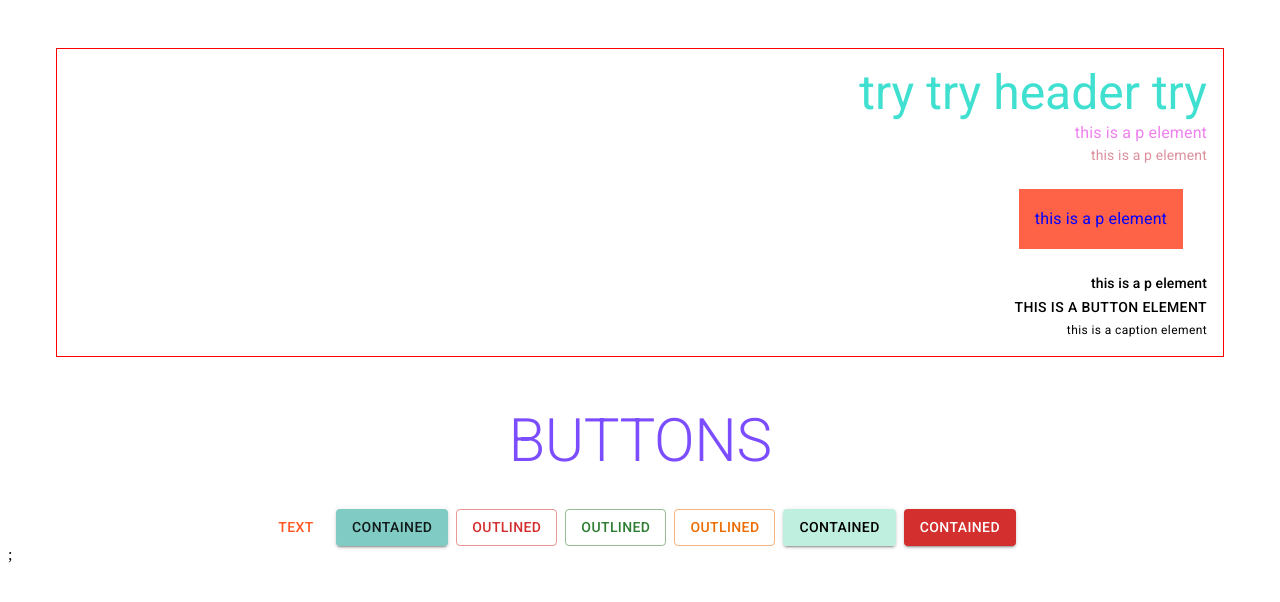
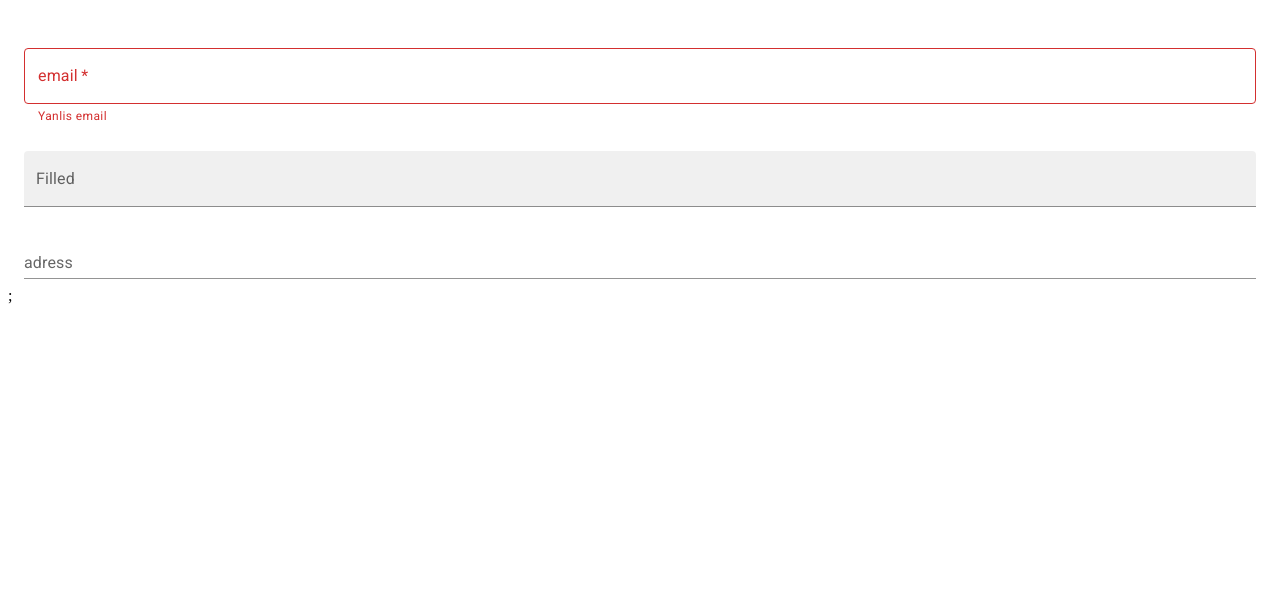
Before and after one commit to psyBeth/rc19-material-ui, a React (Create React App) app: page / in a window 1280 px wide. Shown: the top 602 px of the page. Built offline with nearby package versions, Linux system fonts and the light colour scheme.

Commit message:
text field

```diff
--- /dev/null
+++ b/src/components/TextFieldComp.jsx
@@ -0,0 +1,44 @@
+import Container from "@mui/material/Container";
+import TextField from "@mui/material/TextField";
+import { useState } from "react";
+
+const TextFieldComp = () => {
+
+    const [err, setErr] = useState(true);
+
+    return (
+        <Container maxWidth="sm" sx={{ mt: 4 }} align="center">
+            <TextField
+                id="email"
+                label="email"
+                type="email"
+                variant="outlined"
+                placeholder="Enter your email"
+                color="success"
+                required
+                fullWidth
+                margin="normal"
+                error={err}
+                helperText={err && "Yanlis email"}
+            />
+            <TextField
+                id="password"
+                type="password"
+                label="Filled"
+                variant="filled"
+                fullWidth
+                margin="normal"
+            />
+            <TextField
+                id="adress"
+                label="adress"
+                variant="standard"
+                fullWidth
+                type="text"
+                margin="normal"
+            />
+        </Container>
+    )
+};
+
+export default TextFieldComp;
--- a/src/pages/Home.jsx
+++ b/src/pages/Home.jsx
@@ -1,9 +1,11 @@
-import TypoButtons from "../components/TypoButtons";
+import TextFieldComp from "../components/TextFieldComp";
+// import TypoButtons from "../components/TypoButtons";
 
 const Home = () => {
     return (
         <>
-            <TypoButtons />
+            {/* <TypoButtons /> */}
+            <TextFieldComp />
         </>
     );
 };
```
